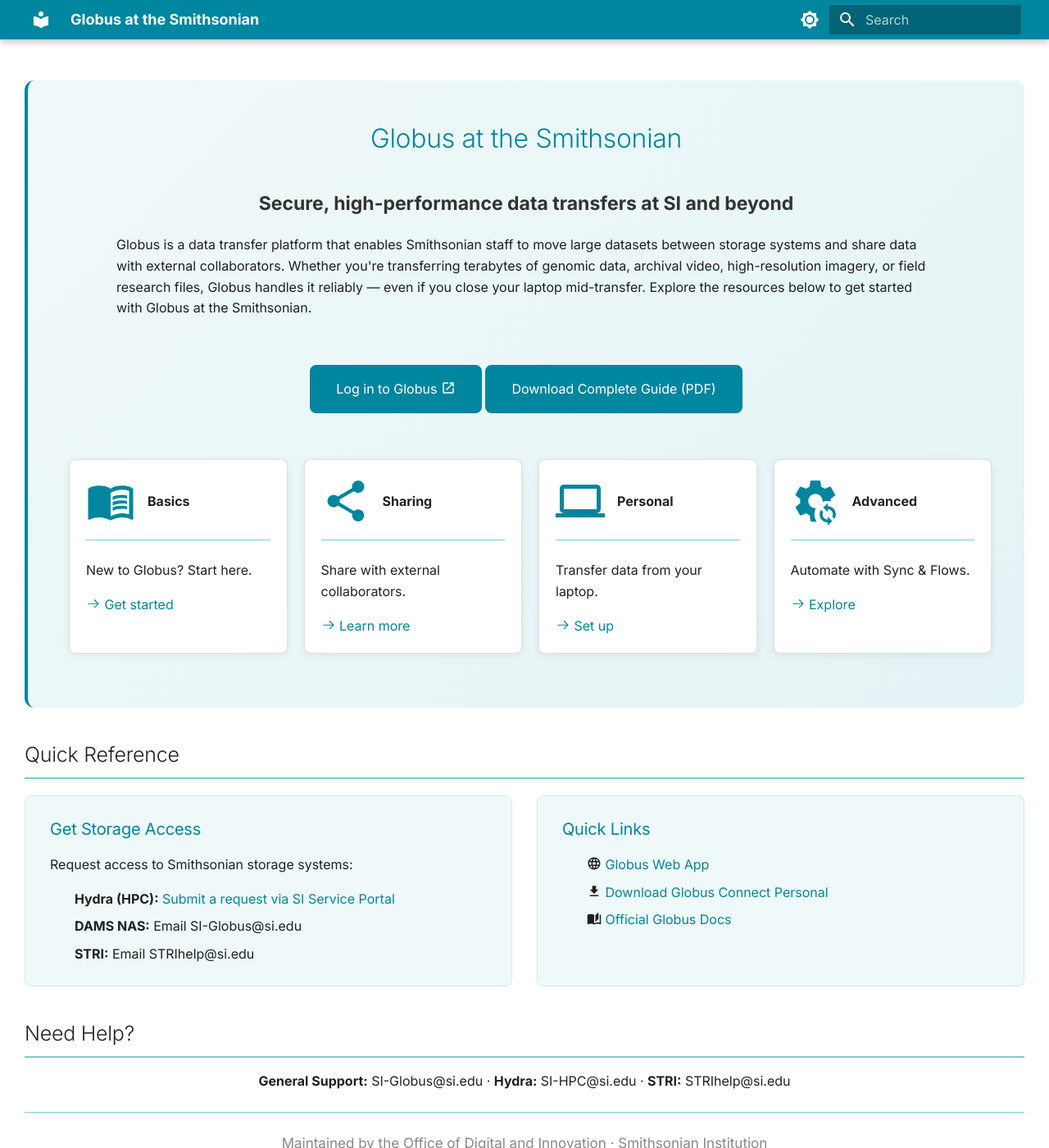
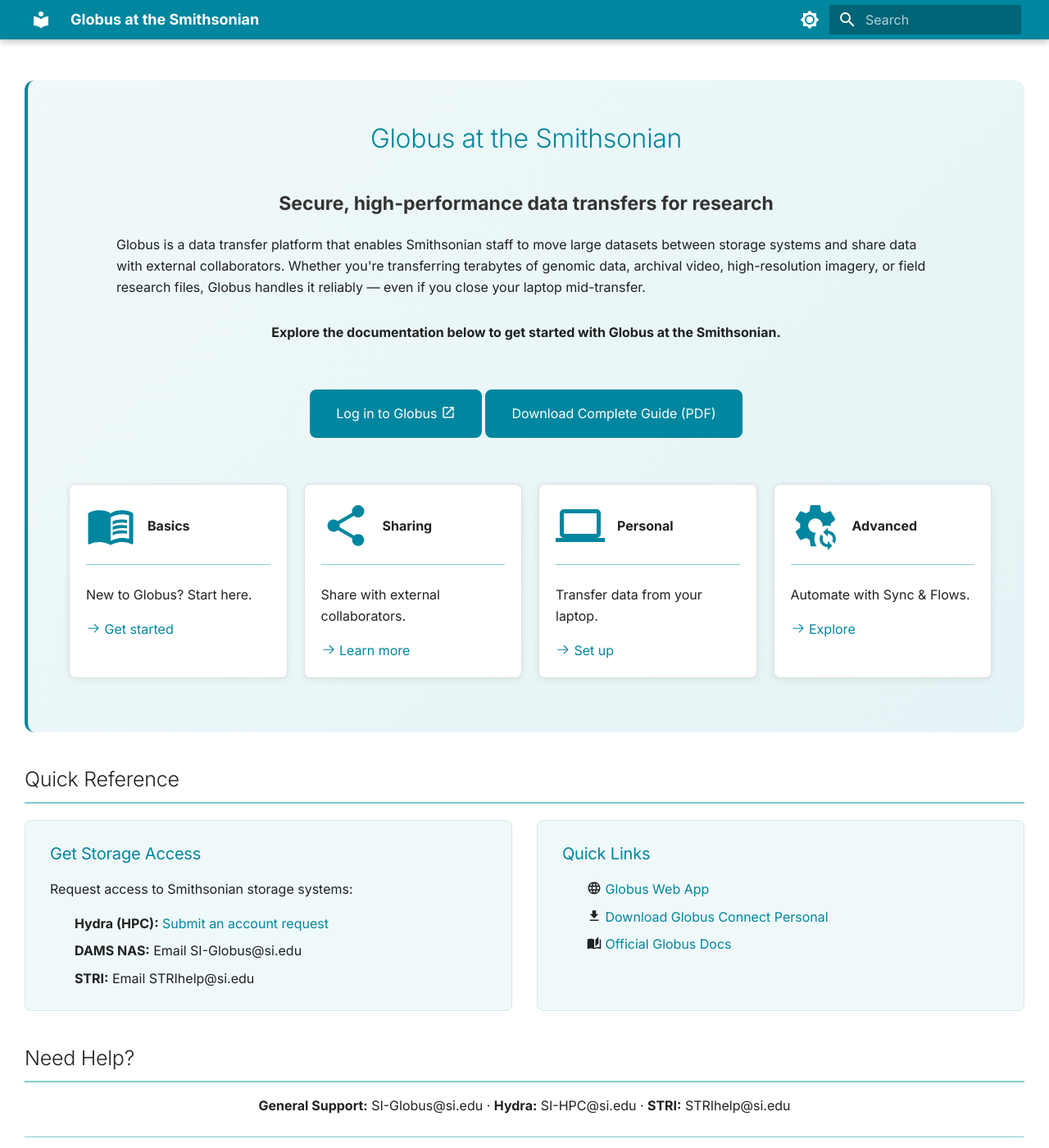
Before and after one commit to Smithsonian/globus-docs, an MkDocs documentation site: the page built from docs/index.md, in a window 1280 px wide and 1400 px high. Shown: the whole window at 82% size. Built offline with MkDocs 1.6.1 and Material for MkDocs 9.7.7, drawn with Linux system fonts in a browser that asks for light colours.

Commit message:
.css and index.md updates

```diff
--- a/docs/index.md
+++ b/docs/index.md
@@ -8,11 +8,11 @@
 
 # Globus at the Smithsonian
 
-<p class="hero-subtitle">Secure, high-performance data transfers at SI and beyond</p>
+<p class="hero-subtitle">Secure, high-performance data transfers for research</p>
 
-<p class="hero-description">Globus is a data transfer platform that enables Smithsonian staff to move large datasets between storage systems and share data with external collaborators. Whether you're transferring terabytes of genomic data, archival video, high-resolution imagery, or field research files, Globus handles it reliably — even if you close your laptop mid-transfer.
+<p class="hero-description">Globus is a data transfer platform that enables Smithsonian staff to move large datasets between storage systems and share data with external collaborators. Whether you're transferring terabytes of genomic data, archival video, high-resolution imagery, or field research files, Globus handles it reliably — even if you close your laptop mid-transfer.</p>
 
-Explore the resources below to get started with Globus at the Smithsonian.</p>
+<p class="hero-cta"><strong>Explore the documentation below to get started with Globus at the Smithsonian.</strong></p>
 
 <div class="hero-buttons" markdown>
 
@@ -69,7 +69,7 @@
 
 Request access to Smithsonian storage systems:
 
-- **Hydra (HPC):** [Submit a request via SI Service Portal](https://smithsonianprod.servicenowservices.com/si?id=sc_cat_item&sys_id=962e05331b96e05078932f41f54bcb3b)
+- **Hydra (HPC):** [Submit an account request](https://smithsonianprod.servicenowservices.com/si?id=sc_cat_item&sys_id=962e05331b96e05078932f41f54bcb3b)
 - **DAMS NAS:** Email SI-Globus@si.edu
 - **STRI:** Email STRIhelp@si.edu
 
--- a/docs/stylesheets/extra.css
+++ b/docs/stylesheets/extra.css
@@ -1,5 +1,5 @@
 /* ===========================================
-   ODI Brand Colors
+   Colors
    =========================================== */
 :root {
   /* Primary Colors */
@@ -168,7 +168,7 @@
 }
 
 /* ===========================================
-   Admonitions with ODI Colors
+   Admonitions with Colors
    =========================================== */
 .md-typeset .admonition.note,
 .md-typeset details.note {
@@ -351,6 +351,11 @@
   text-align: left !important;
 }
 
+.hero p.hero-cta {
+  text-align: center !important;
+  margin-top: 1.5rem;
+}
+
 /* Hero buttons side by side, centered */
 .hero-buttons {
   display: flex;
@@ -383,7 +388,7 @@
 }
 
 /* ===========================================
-   Quick Reference Section (NEW)
+   Quick Reference Section
    =========================================== */
 .quick-ref-grid {
   display: grid;
@@ -431,7 +436,7 @@
 }
 
 /* ===========================================
-   Legacy Layout Classes (kept for compatibility)
+    Table Grid
    =========================================== */
 /* Two-column layout for tables */
 .table-grid {
```
